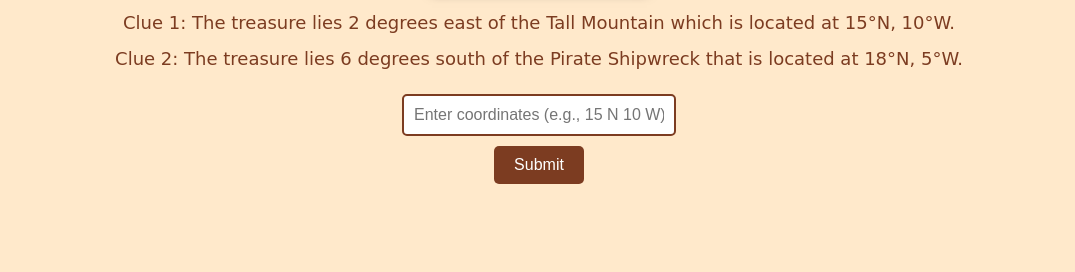
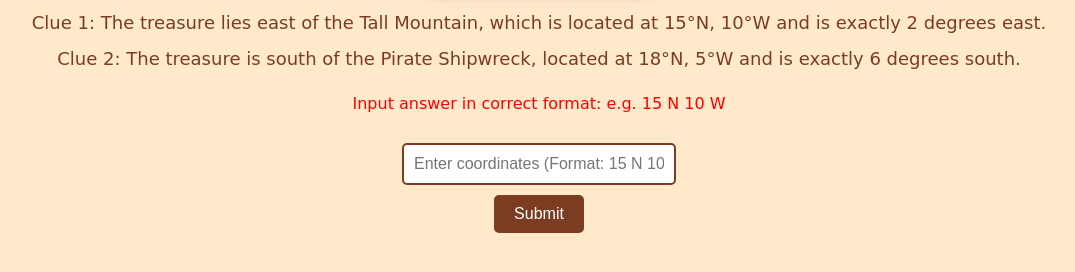
Before and after one commit to Swastika0509/Landmark-Puzzle_Pirate-Map, a plain HTML site: page index.html in a window 1280 px wide. Shown: the part 250-522 px from the top of the page, without its empty margins (101-1176 px from the left). Drawn offline with Linux system fonts and the light colour scheme.

Commit message:
Update index.html

```diff
--- a/index.html
+++ b/index.html
@@ -8,16 +8,27 @@
 </head>
 <body>
   <h1>Landmark Puzzle - Find the Treasure!</h1>
+
   <div id="map-container">
     <img id="pirate-map" src="Pirate Map.png" alt="Pirate Map" data-clicks="0">
   </div>
-  <div class="clue">Clue 1: The treasure lies 2 degrees east of the Tall Mountain which is located at 15°N, 10°W.</div>
-  <div class="clue">Clue 2: The treasure lies 6 degrees south of the Pirate Shipwreck that is located at 18°N, 5°W.</div>
-  <input type="text" id="coordinates" placeholder="Enter coordinates (e.g., 15 N 10 W)">
+
+  <div class="clue">Clue 1: The treasure lies east of the Tall Mountain, which is located at 15°N, 10°W and is exactly 2 degrees east.</div>
+  <div class="clue">Clue 2: The treasure is south of the Pirate Shipwreck, located at 18°N, 5°W and is exactly 6 degrees south.</div>
+
+  <!-- Instruction box for input format -->
+  <div id="format-instruction" style="padding: 10px; margin-bottom: 10px; color: red;">
+    Input answer in correct format: e.g. 15 N 10 W
+  </div>
+
+  <!-- Input field with placeholder -->
+  <input type="text" id="coordinates" placeholder="Enter coordinates (Format: 15 N 10 W)">
   <br>
+
   <button onclick="checkTreasure()">Submit</button>
   <div id="result"></div>
 
+  <!-- Hidden flag message -->
   <div id="flag-message" style="display:none;"></div>
 
   <!-- External JavaScript file -->
```
